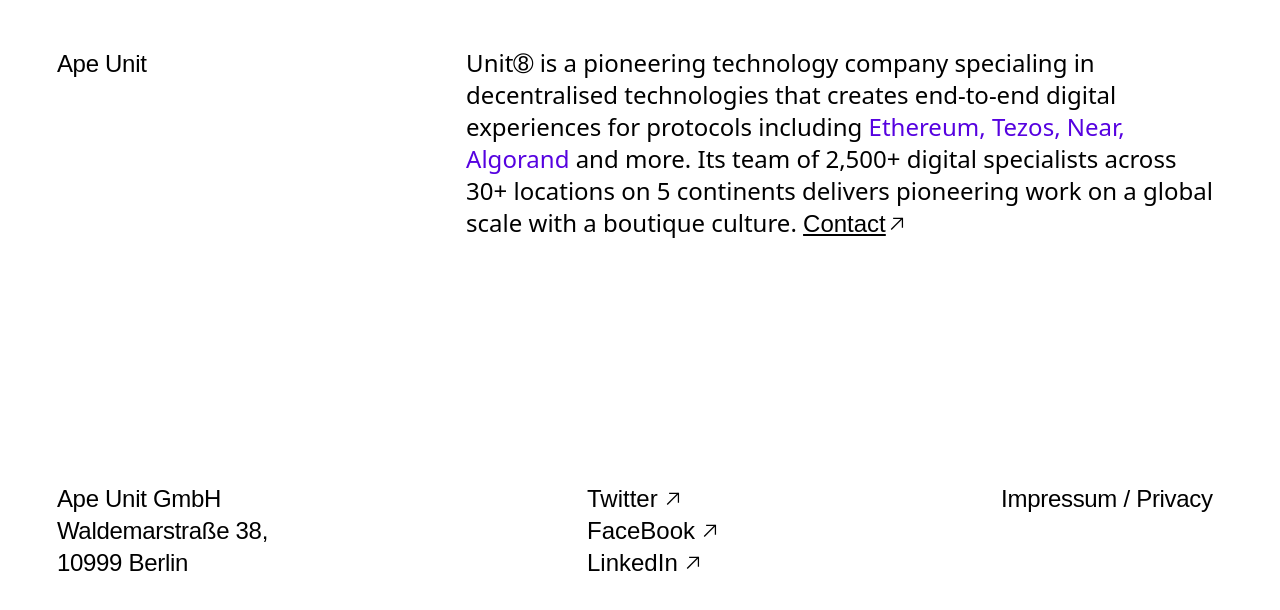
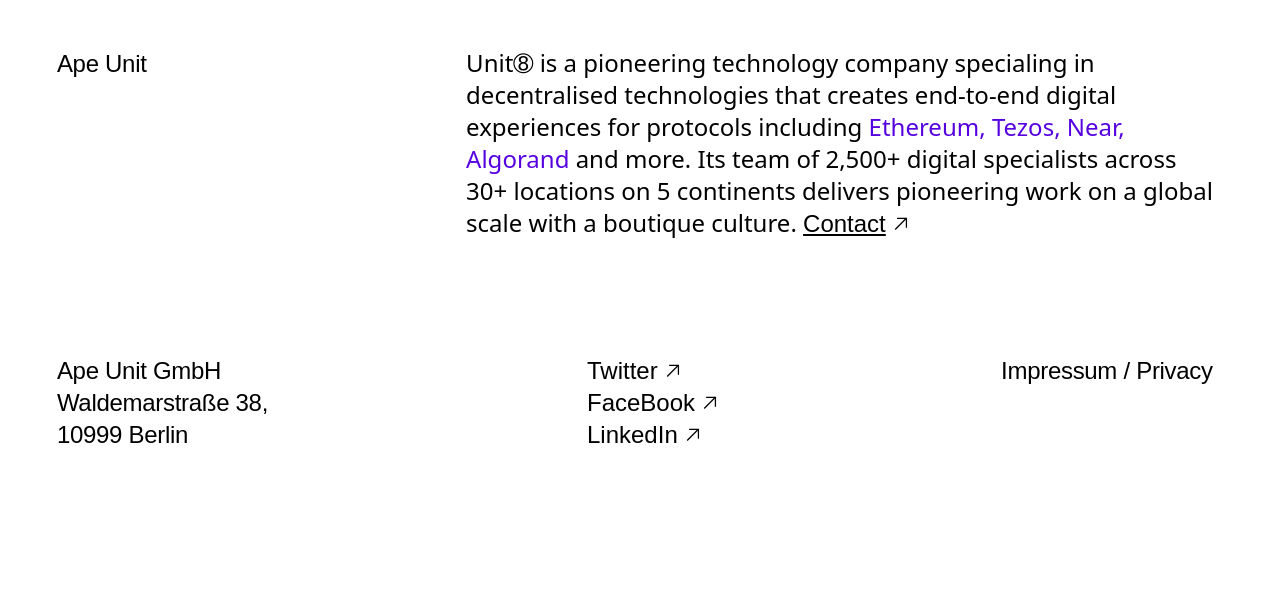
Before and after one commit to TheGymRwanda/unit8-maroon, a Next.js app: page / in a window 1280 px wide. Shown: the top 610 px of the page. Built offline with nearby package versions, Linux system fonts and the light colour scheme.

Commit message:
Fix: moved arbitrary value to config file

```diff
--- a/components/layout/Footer.jsx
+++ b/components/layout/Footer.jsx
@@ -1,10 +1,12 @@
 import React from 'react'
 import PageLink from '../ui/Link'
 import Svg from '../ui/Svg'
+import Wrapper from '../wrappers/Wrapper'
 
 export default function Footer() {
     return (
-        <div className="md:flex space-y-14 md:items-baseline md:justify-between">
+       <Wrapper>
+         <div className="md:flex space-y-14 md:items-baseline md:justify-between">
             <div className="w-11.625 md:mt-auto md:w-13.875 font-Neufile font-normal text-xl md:text-2xl text-black tracking-0.0125">
                 Ape Unit GmbH
                 Waldemarstraße 38,
@@ -17,5 +19,6 @@ export default function Footer() {
             </div>
             <p className="w-11.625  md:w-13.875 font-Neufile font-normal text-xl md:text-2xl text-black tracking-0.0125">Impressum / Privacy</p>
         </div>
+       </Wrapper>
     )
 }
--- a/components/layout/Header.jsx
+++ b/components/layout/Header.jsx
@@ -1,15 +1,17 @@
 import Svg from "../ui/Svg";
 import PageLink from "../ui/Link";
+import Wrapper from "../wrappers/Wrapper";
 
 export default function Header() {
   return (
-    <div className="lg:flex space-y-[17.94px] lg:items-baseline mb-96 xs:mb-44 lg:mb-32 lg:justify-between">
+   <Wrapper>
+     <div className="lg:flex space-y-1.1213 lg:items-baseline lg:justify-between">
       <div>
-        <h1 className="lg:w-13.875 font-Neufile font-normal text-xl lg:text-2xl text-black tracking-0.0125 mt-[3rem] md:text-2xl">Ape Unit</h1>
+        <h1 className="lg:w-13.875 mb-5 font-Neufile font-normal text-xl lg:text-2xl text-black tracking-0.0125 mt-12 md:text-2xl">Ape Unit</h1>
       </div>
       {/* mobile*/}
       <div className="lg:hidden">
-        <div className="xs:w-[21.875rem] h-[15.75rem] text-xl md:text-2xl">
+        <div className="xs:w-21.875 h-15.75 text-xl md:text-2xl">
           Unit➇ is a pioneering technology and marketing services company that
           creates end-to-end digital experiences for brands such as{" "}
           <span className="inline-block text-primary-purple md:hidden">
@@ -47,14 +49,19 @@ export default function Header() {
           locations on 5 continents delivers pioneering work on a global scale
           with a boutique culture.
           <span className="inline-block lg:hidden">
-            <PageLink style="gap-2" text={"Contact"} arrow={<Svg />} />
+          <PageLink
+              text={"Contact Us"}
+              arrow={<Svg />}
+              textStyle="no-underline md:underline lg:no-underline"
+              style="text-xl md:text-2xl xl:flex xl:gap-1/2 gap-0.5 "
+            />
           </span>
         </div>
       </div>
        {/* Ipad */}
       {/* desktop */}
       <div className="hidden lg:block">
-        <div className="xs:w-[21.875rem] xl:w-[47.3125rem] h-[15.75rem] text-xl md:text-2xl">
+        <div className="xs:w-21.875 xl:w-47.3125 h-15.75 text-xl md:text-2xl">
           {/* lg:w-[47.3125rem]  xl:w-7/13 */}
           {/* justify-between lg:flex */}
           Unit➇ is a pioneering technology company specialing in decentralised
@@ -76,15 +83,15 @@ export default function Header() {
           locations on 5 continents delivers pioneering work on a global scale
           with a boutique culture.{" "}
           <span className="hidden lg:inline-block">
-            <PageLink
-              text={"Contact"}
-              arrow={<Svg />}
-              textStyle=" underline"
-              style="xl:flex xl:gap-1/2 gap-0.5  "
-            />
+          <PageLink
+          style="gap-2"
+          text={"Contact"}
+          textStyle="no-underline md:underline md:hover:no-underline"
+          arrow={<Svg />} />
           </span>
         </div>
       </div>
     </div>
+   </Wrapper>
   );
 }
--- a/components/ui/Link.jsx
+++ b/components/ui/Link.jsx
@@ -6,7 +6,7 @@
         className={`group flex cursor-pointer w-fit items-center ${props.style}`}
         href={props.link}
       >
-        <p className={`font-Neufile md:text-2xl text-xl font-normal not-italic leading-7 ${props.textStyle}`}>
+        <p className={`font-Neufile md:text-2xl text-xl leading-7 ${props.textStyle}`}>
           {props.text}
         </p>
         <div className={`relative ${props.imageWrapperStyle}`}>
--- a/pages/index.js
+++ b/pages/index.js
@@ -8,10 +8,8 @@ export default function Home() {
 
   return (
     <>
-     <Wrapper>
      <Header/>
      <Footer/>
-     </Wrapper>
     </>
 
   )
--- a/tailwind.config.js
+++ b/tailwind.config.js
@@ -1,67 +1,68 @@
 /** @type {import('tailwindcss').Config} */
 module.exports = {
   content: [
-    "./pages/**/*.{js,ts,jsx,tsx}",
-    "./components/**/*.{js,ts,jsx,tsx}",
+    './pages/**/*.{js,ts,jsx,tsx}',
+    './components/**/*.{js,ts,jsx,tsx}',
   ],
   theme: {
     extend: {
       colors: {
-        "primaryPurple": "#5602E0",
-        "primaryGrey": "#878787",
-        "secondaryGrey": "#EDEDED",
-        "darkGrey": "#9A9A9A",
-        "lightGrey": "#E4E4E4",
-        "primary-purple" : "#5602E0",
-        "dark-grey" : "#9A9A9A",
-        "light-grey" : "#E4E4E4"
+        'primaryPurple': '#5602E0',
+        'primaryGrey': '#878787',
+        'secondaryGrey': '#EDEDED',
+        'darkGrey': '#9A9A9A',
+        'lightGrey': '#E4E4E4',
+        'primary-purple' : '#5602E0',
+        'dark-grey' : '#9A9A9A',
+        'light-grey' : '#E4E4E4'
       },
       fontSize: {
-        "headingOne": "4rem",               //64px
-        "mobHeadingOne": "3.5rem",         //56px
-        "mobHeadingThree": "1.75rem",
-        "tabletHeadingOne": "2.25rem",
-        "desktopHeadingTwo": "1.125rem"
+        'headingOne': '4rem',               //64px
+        'mobHeadingOne': '3.5rem',         //56px
+        'mobHeadingThree': '1.75rem',
+        'tabletHeadingOne': '2.25rem',
+        'desktopHeadingTwo': '1.125rem'
       },
 
       lineHeight:{
-        "18": "4.5rem",             //72px
-        "10.5": "2.625rem",                  //42px
-        "4.5": "1.125rem",             //18px
+        '18': '4.5rem',             //72px
+        '10.5': '2.625rem',                  //42px
+        '4.5': '1.125rem',             //18px
         '8.5': '2.125rem',              //34px
-        "2.5": "100%",
-        "2.6": "2.625rem",
-        "2.625": "2.625rem"
+        '2.5': '100%',
+        '2.6': '2.625rem',
+        '2.625': '2.625rem'
       },
       fontFamily: {
         'Neufile': ['Neufile', 'sans-serif'],
       },
       spacing:{
-        "24.5" : "6.1513rem", //98.4208px
+        '24.5' : '6.1513rem', //98.4208px
         '0.75': '0.188rem', //3px
-        "1/2" : "0.2694rem",   //4.31px
+        '1/2' : '0.2694rem',   //4.31px
+        '1.1213': '1.1213rem'
       },
       margin: {
         '4.485': '1.121rem', //17.94px
         '6.75': '1.688rem', //27px
-        "fit":"fit-content",
-        "11.5/12" : "91%",      // width on desktop
-        "11.8/12" : "93%",      //width on tablet
-        "10.5/12" : "90%"      //width on mobile
+        'fit':'fit-content',
+        '11.5/12' : '91%',      // width on desktop
+        '11.8/12' : '93%',      //width on tablet
+        '10.5/12' : '90%'      //width on mobile
       },
 
         borderRadius: {
-          "4.75":"1.1875rem", //19px
+          '4.75':'1.1875rem', //19px
         },
         fontFamily: {
           'Neufile': ['Neufile', 'sans-serif'],
         },
         spacing: {
-          "24.5": "6.1513rem", //98.4208px
-          "38": "2.375rem",
-          "1.5":"1.5rem",
-          "0.3125":"0.3125rem",
-          "0.5" : "0.2694rem"    //4.31px
+          '24.5': '6.1513rem', //98.4208px
+          '38': '2.375rem',
+          '1.5':'1.5rem',
+          '0.3125':'0.3125rem',
+          '0.5' : '0.2694rem'    //4.31px
         },
         padding: {
           '35': '2.1875rem',
@@ -94,7 +95,9 @@ module.exports = {
           '83':'83rem',
           '11.625':'11.625rem',
           '13.875':'13.875rem',
-          '6.625': '6.625rem'
+          '6.625': '6.625rem',
+          '21.875':'21.875rem',
+          '47.3125':'47.3125rem'
       },
       height: {
         '2.59': '0.647rem', //10.36px
@@ -107,25 +110,26 @@ module.exports = {
         '21': '5.25rem',
         '25.0869': '25.0869rem',
         '8': '8rem',
-        "fit": "fit-content",
+        'fit': 'fit-content',
+        '15.75': '15.75rem'
       },
       inset: {
         '736': '184rem',
       },
       letterSpacing: {
-        "cardTitle": '-0.02em',
-        "cardDescription": "-0.01em",
-        "cardSubDescription": "-0.015em",
-        "cardSubTitle": "-0.0125em",
-        "spacing-xl": '-0.02rem',             //-2%
-        "spacing-lg": '-0.01rem',             //-1%
-        "spacing-md": '-0.015rem',            //-1.5%
-        "spacing-sm": '-0.0125rem',
-        "0.0125": '-0.0125em'          //-1.25%
+        'cardTitle': '-0.02em',
+        'cardDescription': '-0.01em',
+        'cardSubDescription': '-0.015em',
+        'cardSubTitle': '-0.0125em',
+        'spacing-xl': '-0.02rem',             //-2%
+        'spacing-lg': '-0.01rem',             //-1%
+        'spacing-md': '-0.015rem',            //-1.5%
+        'spacing-sm': '-0.0125rem',
+        '0.0125': '-0.0125em'          //-1.25%
       },
       boxShadow: {
         '3xl': '0 35px 60px -15px rgba(0, 0, 0, 0.3)',
-        "2.5xl": "1px 2px 5px rgba(0, 0, 0, 0.25)"
+        '2.5xl': '1px 2px 5px rgba(0, 0, 0, 0.25)'
       },
       dropShadow: {
         '3xl': '0 35px 35px rgba(0, 0, 0, 0.25)',
@@ -136,7 +140,7 @@ module.exports = {
 
       },
       maxWidth:{
-        "90":"90rem"
+        '90':'90rem'
       },
       textUnderlineOffset: {
         1: '0.5px',
```
Also changed, not shown: styles/globals.css (+10 -10 lines).
